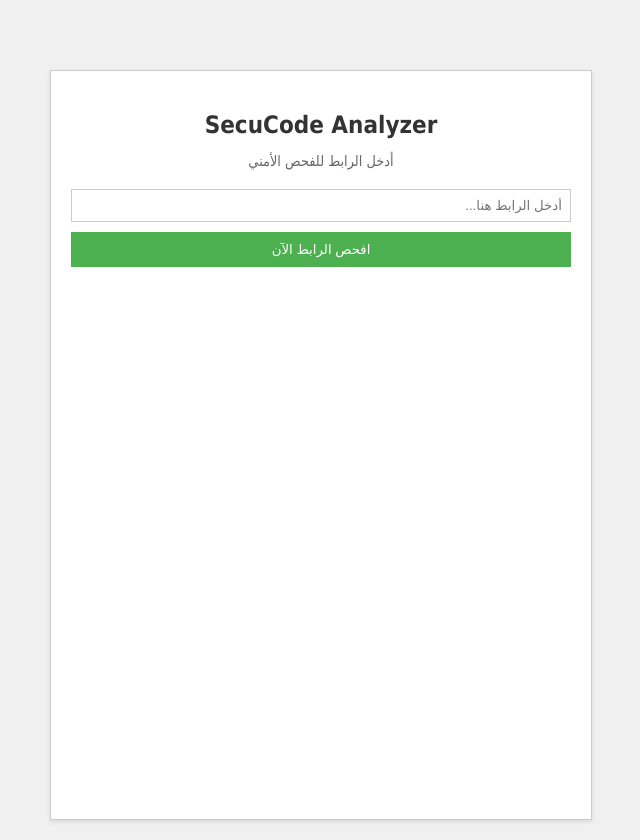
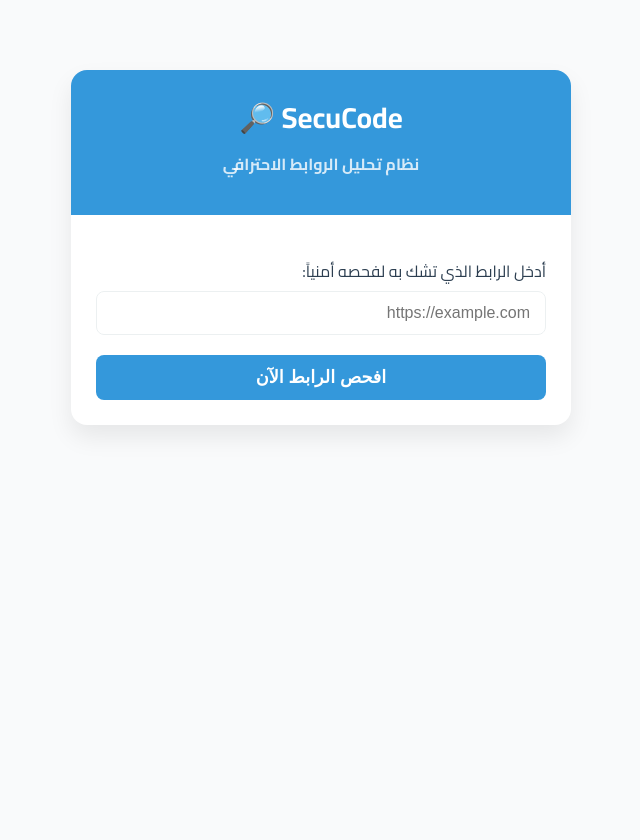
Before and after one commit to Gaqt13/SecuCode_Pro, a Flask app: page / in a window 1280 px wide. Shown: the whole page, without its empty margins (319-959 px from the left). Run offline with Flask 3, Linux system fonts and the light colour scheme.

Commit message:
Update index.html

```diff
--- a/templates/index.html
+++ b/templates/index.html
@@ -3,108 +3,150 @@
 <head>
     <meta charset="UTF-8">
     <meta name="viewport" content="width=device-width, initial-scale=1.0">
-    <title>SecuCode - نظام تحليل الروابط</title>
+    <title>SecuCode - نظام تحليل الروابط v{{ cache_buster }}</title>
+    <link href="https://fonts.googleapis.com/css2?family=Cairo:wght@400;600;700&display=swap" rel="stylesheet">
     <style>
-        /* CSS بسيط مطابق للمظهر الوظيفي القديم */
+        /* --- الألوان والتنسيق الأنيق (مطابق للصورة المرفقة) --- */
+        :root {
+            --primary-blue: #3498db;
+            --success-green: #2ecc71;
+            --warning-yellow: #f1c40f;
+            --danger-red: #e74c3c;
+            --bg-light: #f9fafb;
+            --text-dark: #2c3e50;
+            --border-soft: #ecf0f1;
+        }
+
         body {
-            font-family: Tahoma, sans-serif;
-            background-color: #f0f0f0;
-            color: #333;
+            font-family: 'Cairo', sans-serif;
+            background-color: var(--bg-light);
+            color: var(--text-dark);
             margin: 0;
             padding: 20px;
             display: flex;
             justify-content: center;
+            align-items: flex-start;
             min-height: 100vh;
         }
 
         .container {
             background-color: white;
-            border: 1px solid #ccc;
-            box-shadow: 0 2px 4px rgba(0,0,0,0.1);
-            padding: 20px;
+            border-radius: 16px;
+            box-shadow: 0 12px 24px rgba(0, 0, 0, 0.08);
+            padding: 0; /* لإدارة التباعد الداخلي داخل البطاقات */
             max-width: 500px;
             width: 100%;
             margin-top: 50px;
+            overflow: hidden; /* للتحكم بحواف البنرات */
         }
 
-        /* العناوين والأزرار */
-        h2 { color: #333; margin-bottom: 5px; text-align: center; }
-        .subtitle { font-size: 0.9em; color: #666; margin-bottom: 20px; text-align: center; }
+        /* البانر الأزرق العلوي */
+        .header-banner {
+            background-color: var(--primary-blue);
+            color: white;
+            padding: 20px 0;
+            text-align: center;
+            font-size: 1.2rem;
+            font-weight: 700;
+        }
+        .header-banner h2 { color: white; margin: 0; font-size: 1.8rem; }
+        .header-banner .subtitle { color: rgba(255, 255, 255, 0.8); margin-top: 5px; font-size: 1rem; }
 
+        .content-area {
+            padding: 25px;
+        }
+
+        /* حقول الإدخال والأزرار */
         #linkInput {
             width: 100%;
-            padding: 8px;
-            margin-bottom: 10px;
-            border: 1px solid #ccc;
+            padding: 12px 15px;
+            margin-bottom: 20px;
+            border: 1px solid var(--border-soft);
+            border-radius: 8px;
+            font-size: 1rem;
             box-sizing: border-box;
         }
+        #linkInput:focus { border-color: var(--primary-blue); outline: none; }
 
         #checkButton {
             width: 100%;
-            padding: 10px;
-            background-color: #4CAF50; /* لون بسيط */
+            padding: 12px;
+            background-color: var(--primary-blue);
             color: white;
             border: none;
+            border-radius: 8px;
+            font-size: 1.1rem;
+            font-weight: 600;
             cursor: pointer;
             transition: background-color 0.3s;
         }
-        #checkButton:hover { background-color: #45a049; }
+        #checkButton:hover { background-color: #2980b9; }
 
         /* رسائل الخطأ والتحميل */
         .message-box {
             padding: 10px;
             margin-top: 15px;
             border-radius: 4px;
-            font-weight: bold;
+            font-weight: 600;
             text-align: center;
             display: none;
         }
-        .error-message {
-            background-color: #ffe0e0;
-            color: red;
-            border: 1px solid red;
-        }
-        .loading-message {
-            color: blue;
-        }
+        .error-message { background-color: #fceae9; color: var(--danger-red); border: 1px solid var(--danger-red); }
+        .loading-message { color: var(--primary-blue); }
 
         /* لوحة النتائج */
         .result-panel {
-            margin-top: 20px;
-            padding: 15px;
-            border: 1px solid #ddd;
-            background-color: #f9f9f9;
+            margin-top: 25px;
+            border-top: 1px solid var(--border-soft);
+            padding-top: 20px;
         }
 
         .result-summary {
-            padding: 10px;
-            margin-bottom: 10px;
-            font-weight: bold;
+            padding: 12px;
+            border-radius: 8px;
+            text-align: center;
             color: white;
-            text-align: center;
+            font-weight: 700;
+            margin-bottom: 15px;
+            display: flex;
+            justify-content: center;
+            gap: 20px;
         }
+        .status-success { background-color: var(--success-green); }
+        .status-warning { background-color: var(--warning-yellow); color: var(--text-dark); }
+        .status-error { background-color: var(--danger-red); }
 
-        /* تخصيص الألوان للحالات */
-        .status-success { background-color: #4CAF50; }
-        .status-warning { background-color: #FFC107; color: #333; }
-        .status-error { background-color: #f44336; }
+        .detail-row { display: flex; justify-content: space-between; padding: 5px 0; border-bottom: 1px dashed var(--border-soft); }
+        .alert-box { background-color: #fff9e0; color: #b8860b; padding: 10px; border: 1px solid #ffeeba; border-radius: 6px; margin-top: 15px; font-size: 0.9em; }
+
+        /* --- التجاوب (Responsive) --- */
+        @media (max-width: 600px) {
+            .container { margin-top: 20px; }
+            .content-area { padding: 15px; }
+            .result-summary { flex-direction: column; gap: 5px; }
+        }
     </style>
 </head>
 <body>
 
     <div class="container">
-        <h2>SecuCode Analyzer</h2>
-        <p class="subtitle">أدخل الرابط للفحص الأمني</p>
+        <div class="header-banner">
+            <h2>SecuCode 🔎</h2>
+            <p class="subtitle">نظام تحليل الروابط الاحترافي</p>
+        </div>
 
-        <input type="text" id="linkInput" placeholder="أدخل الرابط هنا..." aria-label="أدخل رابط الفحص">
+        <div class="content-area">
+            <p style="margin-bottom: 5px; color: var(--text-dark);">أدخل الرابط الذي تشك به لفحصه أمنياً:</p>
+            <input type="text" id="linkInput" placeholder="https://example.com" aria-label="أدخل رابط الفحص">
 
-        <button id="checkButton">افحص الرابط الآن</button>
+            <button id="checkButton">افحص الرابط الآن</button>
 
-        <div id="errorMessage" class="message-box error-message" role="alert"></div>
-        <div id="loadingMessage" class="message-box loading-message" style="display: none;">جاري التحليل...</div>
+            <div id="errorMessage" class="message-box error-message" role="alert"></div>
+            <div id="loadingMessage" class="message-box loading-message" style="display: none;">جاري معالجة طلب التحليل... يرجى الانتظار ⏳</div>
 
-        <div id="resultPanel" class="result-panel" style="display: none;">
-            </div>
+            <div id="resultPanel" class="result-panel" style="display: none;">
+                </div>
+        </div>
     </div>
 
     <script>
@@ -127,7 +169,7 @@
 
             if (!link) {
                 loadingMessage.style.display = 'none';
-                errorMessage.textContent = '❌ الرجاء إدخال رابط للتحليل.';
+                errorMessage.textContent = '❌ فشل التحقق: الرجاء إدخال رابط.';
                 errorMessage.style.display = 'block';
                 checkButton.textContent = 'افحص الرابط الآن';
                 checkButton.disabled = false;
@@ -142,23 +184,18 @@
                 });
 
                 const data = await response.json();
-
-                // إخفاء رسالة التحميل
                 loadingMessage.style.display = 'none';
 
-                // 2. معالجة الاستجابة (بما في ذلك خطأ التحقق 400)
+                // 2. معالجة الاستجابة (خطأ التحقق 400 هو الحل الوظيفي)
                 if (response.status === 400 || data.status === 'validation_error') {
-                    // هذا سيظهر رسالة الخطأ للمدخلات غير الصالحة (الحروف العشوائية)
                     errorMessage.textContent = data.message || 'خطأ في صيغة الرابط.';
                     errorMessage.style.display = 'block';
 
                 } else if (response.status === 200) {
-                    // عرض النتائج إذا كان الرابط صالحاً وتم تحليله بنجاح
                     displayAnalysisResult(data);
                     resultPanel.style.display = 'block';
 
                 } else {
-                    // أي خطأ آخر
                      errorMessage.textContent = `⚠️ خطأ في الخادم (الكود: ${response.status}): ${data.message || 'يرجى المحاولة لاحقاً.'}`;
                      errorMessage.style.display = 'block';
                 }
@@ -181,15 +218,15 @@
             switch (data.status) {
                 case 'success':
                     statusClass = 'status-success';
-                    statusText = 'آمن نسبيًا';
+                    statusText = '✅ آمن نسبيًا';
                     break;
                 case 'warning':
                     statusClass = 'status-warning';
-                    statusText = 'تحذير / مراجعة';
+                    statusText = '⚠️ يحتاج لمراجعة';
                     break;
                 case 'error':
                     statusClass = 'status-error';
-                    statusText = 'خطر محتمل';
+                    statusText = '❌ خطر محتمل';
                     break;
                 default:
                     statusClass = 'status-warning';
@@ -198,16 +235,19 @@
 
             resultPanel.innerHTML = `
                 <div class="result-summary ${statusClass}">
-                    النتيجة: ${statusText} | نقاط الشك الكلية: ${data.suspicious_points || 'N/A'}
+                    <span>النتيجة: ${statusText}</span>
+                    <span>نقاط الشك الكلية: ${data.suspicious_points || 'N/A'}</span>
                 </div>
 
-                <p><strong>الرابط المفحوص:</strong> <span style="direction: ltr;">${data.link || 'N/A'}</span></p>
-                <p><strong>تصنيف الخطورة:</strong> ${data.risk_score || 'N/A'}</p>
-                <p><strong>عدد التحذيرات:</strong> ${data.detected_warnings || '0'}</p>
+                <h3 style="font-weight: 600; font-size: 1.2rem; border-bottom: 1px solid var(--border-soft); padding-bottom: 5px;">تقرير التحليل التفصيلي 📊</h3>
 
-                <div style="margin-top: 10px; padding: 10px; border: 1px solid #ddd; background-color: #fff;">
-                    <strong>رسالة محتوى الصفحة:</strong>
-                    <br>${data.page_content_warning || 'لا توجد تفاصيل إضافية.'}
+                <div class="detail-row"><strong>الرابط قيد الفحص:</strong> <span style="direction: ltr;">${data.link || 'N/A'}</span></div>
+                <div class="detail-row"><strong>تصنيف الخطورة:</strong> ${data.risk_score || 'N/A'}</div>
+                <div class="detail-row"><strong>عدد التحذيرات المكتشفة:</strong> ${data.detected_warnings || '0'}</div>
+
+                <div class="alert-box">
+                    <p style="font-weight: 700; margin-bottom: 5px;">🚨 تحذيرات تفصيلية في محتوى الصفحة:</p>
+                    <p>${data.page_content_warning || 'لا توجد تفاصيل إضافية.'}</p>
                 </div>
             `;
         }
```
